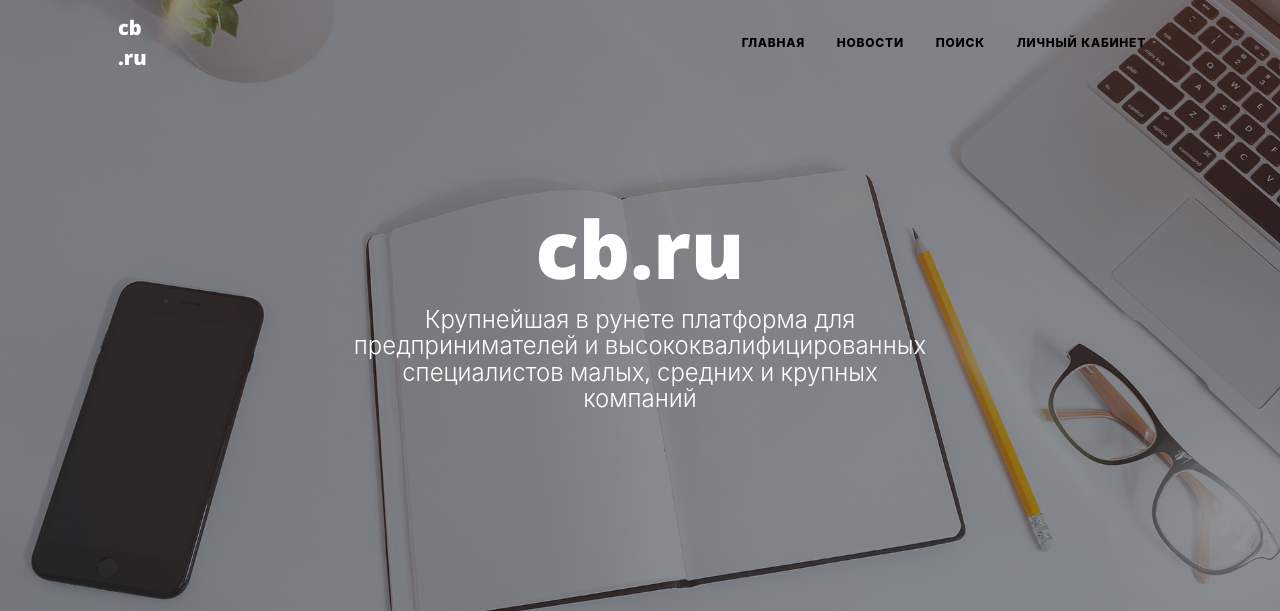
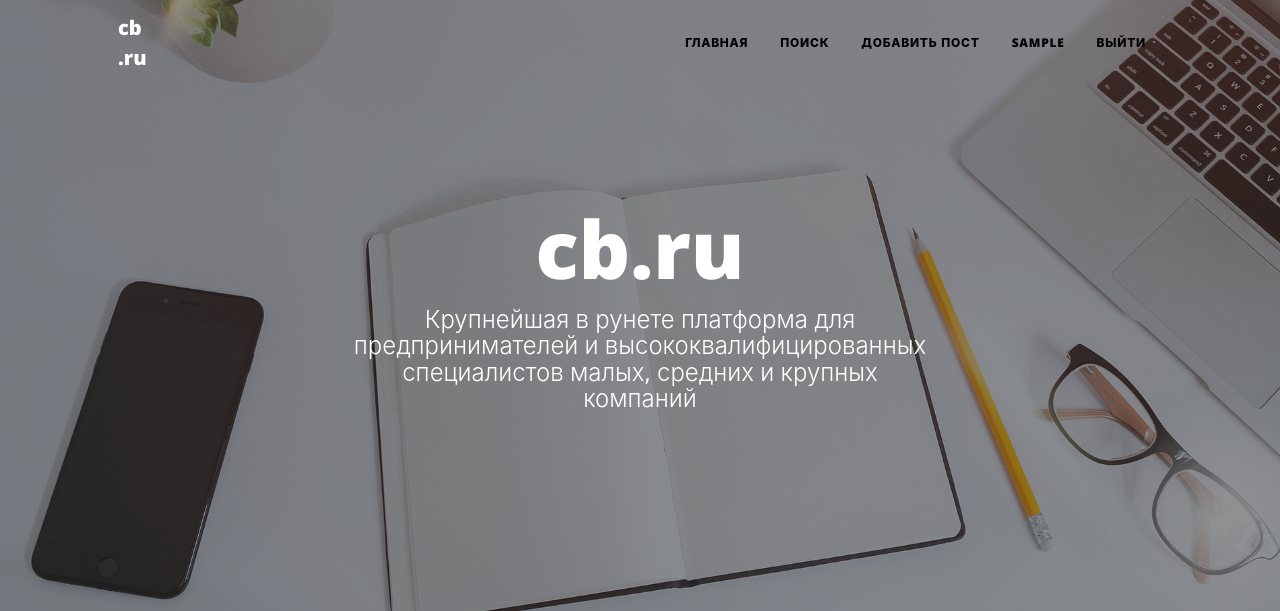
Before and after one commit to magusmgl/NewsPortal, a Django app: page /profile/ in a window 1280 px wide. Shown: the top 611 px of the page. Run offline with Django 4.2, Linux system fonts and the light colour scheme; the visitor is signed in with stand-in values (Sample User, id 1); data comes from the database, SQL or seed files in the repository; parts of the project's set-up code (start-up, migrations or seed data) failed here and were passed over; some libraries are stand-ins or nearby versions.

Commit message:
update templates

```diff
--- a/NewsPortal/templates/flatpages/default.html
+++ b/NewsPortal/templates/flatpages/default.html
@@ -30,17 +30,30 @@
                             </button>
                             <div class="collapse navbar-collapse" id="navbarResponsive">
                                 <ul class="navbar-nav ms-auto py-4 py-lg-0">
-                                    <li class="nav-item"><a class="nav-link px-lg-3 py-3 py-lg-4" href="/index/">Главная</a></li>
-                                    <li class="nav-item"><a class="nav-link px-lg-3 py-3 py-lg-4" href="/news/">Новости</a></li>
+                                    <li class="nav-item"><a class="nav-link px-lg-3 py-3 py-lg-4" href="/news/">Главная</a></li>
                                     <li class="nav-item"><a class="nav-link px-lg-3 py-3 py-lg-4" href="/news/search/">Поиск</a></li>
-                                    <li class="nav-item"><a class="nav-link px-lg-3 py-3 py-lg-4" href="/profile/">Личный кабинет</a></li>
+                {% endcache %}
+                                    {% if perms.News.change_post %}
+                                        <li class="nav-item"><a class="nav-link px-lg-3 py-3 py-lg-4" href="/news/create/">Добавить пост</a></li>
+                                    {% endif %}
+                                    {% if user.is_authenticated %}
+                                        <li class="nav-item"><a class="nav-link px-lg-3 py-3 py-lg-4" href="/profile/">{{ user.username }}</a></li>
+                                        <li class="nav-item"><a class="nav-link px-lg-3 py-3 py-lg-4" href="/accounts/logout">Выйти</a></li>
+
+                                    {% else %}
+                                        <li class="nav-item"><a class="nav-link px-lg-3 py-3 py-lg-4" href="/accounts/login">Войти</a></li>
+                                        <li class="nav-item"><a class="nav-link px-lg-3 py-3 py-lg-4" href="/accounts/signup">Регистрация</a></li>
+                                    {% endif %}
                                 </ul>
                             </div>
                         </div>
                     </nav>
-                {% endcache %}
+
         <!-- Page Header-->
         <header class="masthead" style="background-image: url('{% static 'assets/img/home-bg.jpg' %}')">
+
+            {% cache 100 header %}
+
             <div class="container position-relative px-4 px-lg-5">
                 <div class="row gx-4 gx-lg-5 justify-content-center">
                     <div class="col-md-10 col-lg-8 col-xl-7">
@@ -51,6 +64,9 @@
                     </div>
                 </div>
             </div>
+
+
+            {% endcache %}
         </header>
         <!-- Main Content-->
         <div class="container px-4 px-lg-5">
```
Also changed, not shown: NewsPortal/templates/news/news.html (+10 -5 lines), NewsPortal/templates/news/news_list.html (+4 -7 lines).
